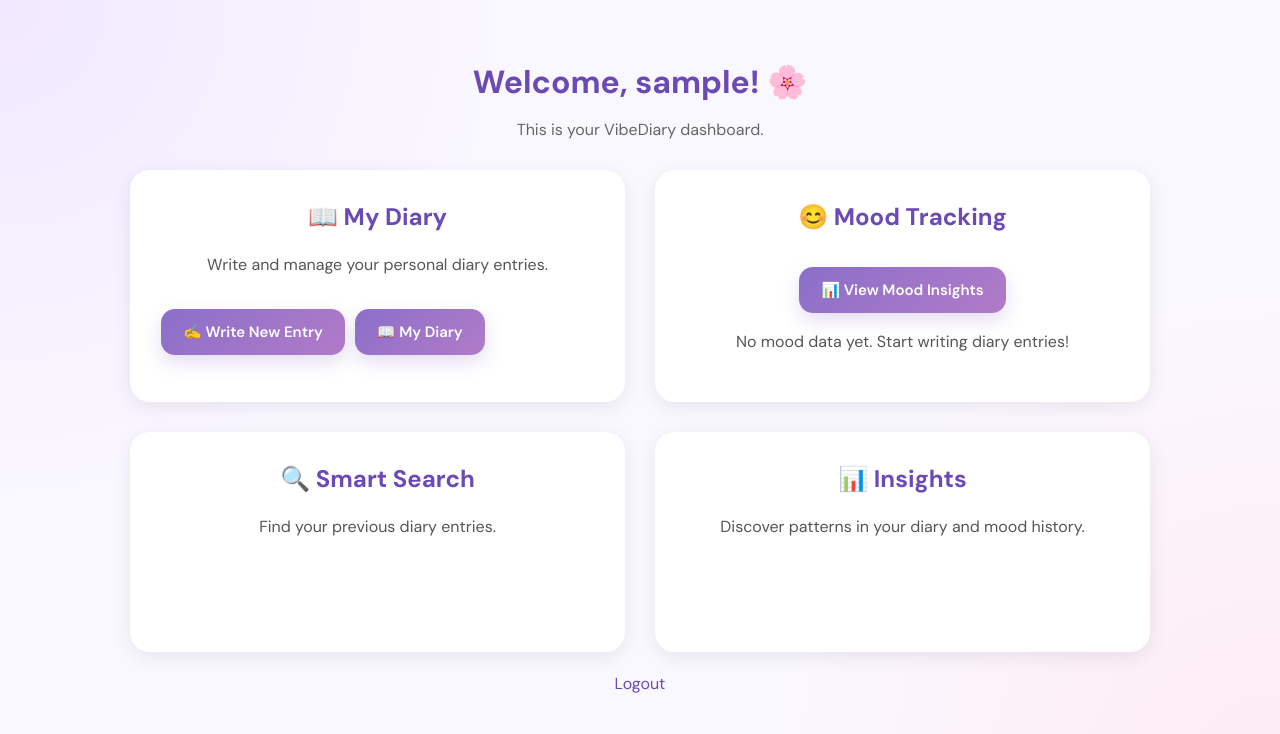
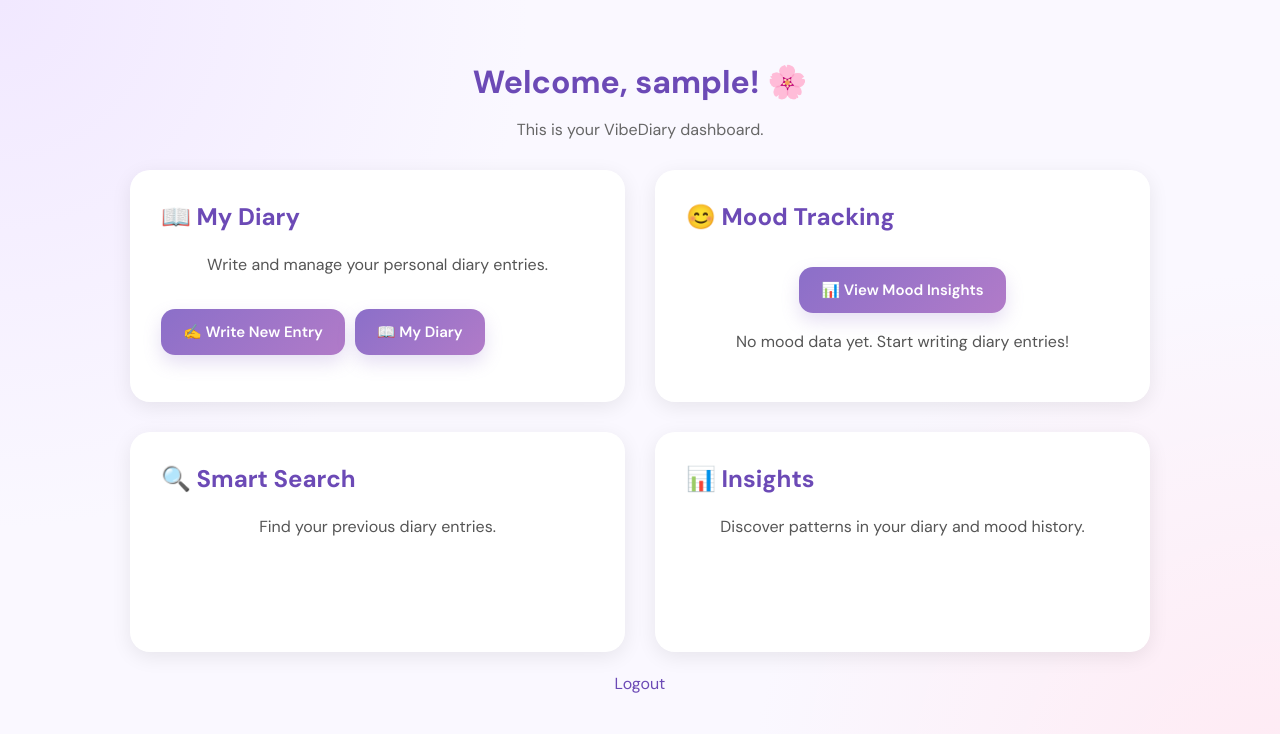
Before and after one commit to mishthi-30/VibeDiary, a Flask app: page /dashboard in a window 1280 px wide. Shown: the top 734 px of the page. Run offline with Flask 3, Linux system fonts and the light colour scheme; the visitor is signed in with stand-in values (Sample User, id 1); data that the repository does not hold is empty.

Commit message:
Improve frontend styling and animations

```diff
--- a/static/css/style.css
+++ b/static/css/style.css
@@ -228,7 +228,7 @@ button:hover,
 
 .card h2 {
     color: #7258ab;
-}  text-align: left;
+    text-align: left;
 }
 
 .card:hover {
```
